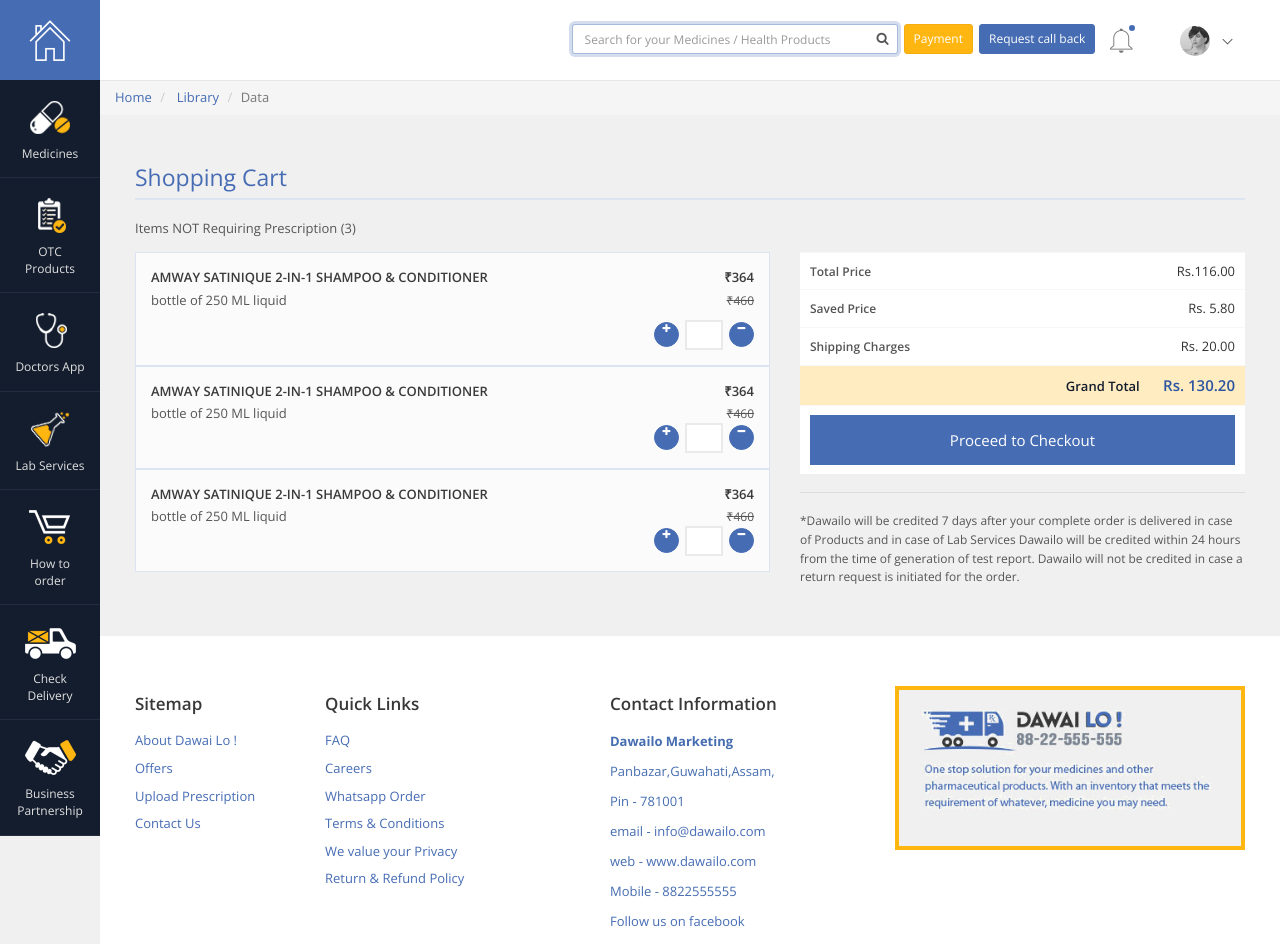
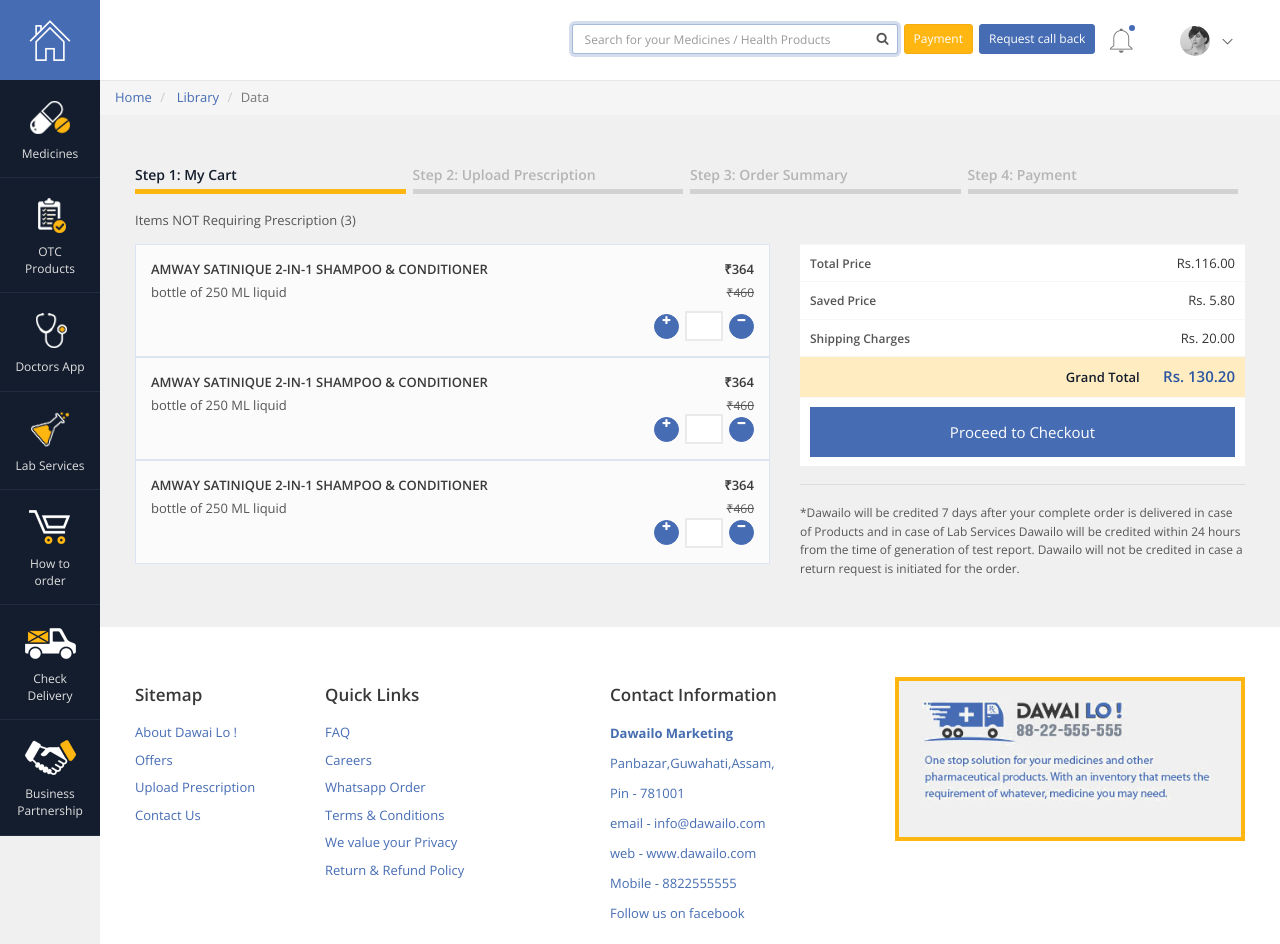
Before and after one commit to rahuldev39/dwailo, a plain HTML site: page cart.html in a window 1280 px wide. Shown: the top 944 px of the page. Drawn offline with nearby package versions, Linux system fonts and the light colour scheme; files whose address does not match are found by name; a web font is replaced by a local one.

Commit message:
cart steps

```diff
--- a/assets/css/custom.css
+++ b/assets/css/custom.css
@@ -644,6 +644,25 @@ div.section>div>input {
     font-size: 12px;
     font-weight: 600;
 }
+.cart-stepper {
+    display: flex;
+}
+.cart-stepper .step {
+    flex: 1;
+    font-size: 14px;
+    border-bottom: 5px solid #d2d2d2;
+    margin-right: 7px;
+    color: #b5b5b5;
+    font-weight: 600;
+    padding-bottom: 4px;
+    margin-bottom: 17px;
+}
+
+.cart-stepper .step.active {
+    border-color: #ffb610;
+    color: #141d2d;
+}
+
 @media screen and (min-width: 991px)
 {
 .circle-wrap {
--- a/cart.html
+++ b/cart.html
@@ -266,8 +266,20 @@
                                 <div class="flex-element product-view-inner">
 
                                     <div class="product-grid flex-grow">
-                                        <div class="page-title">
-                                            <h3>Shopping Cart</h3>
+
+                                        <div class="cart-stepper">
+                                          <div class="step active">
+                                            <span>Step 1: My Cart</span>
+                                          </div>
+                                          <div class="step">
+                                            <span>Step 2:  Upload Prescription</span>
+                                          </div>
+                                          <div class="step">
+                                            <span>Step 3: Order Summary</span>
+                                          </div>
+                                          <div class="step">
+                                            <span>Step 4: Payment</span>
+                                          </div>
                                         </div>
 
                                         <div class="cart-content">
```
Also changed, not shown: assets/js/main.js.
